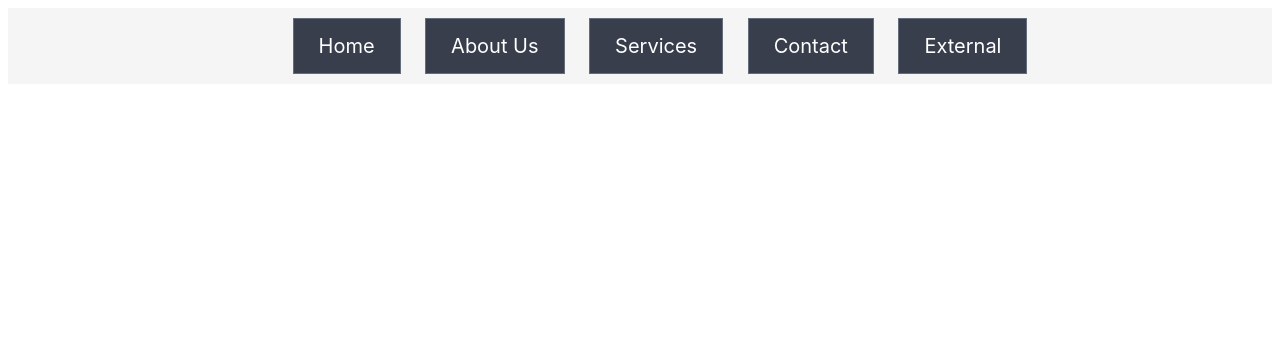
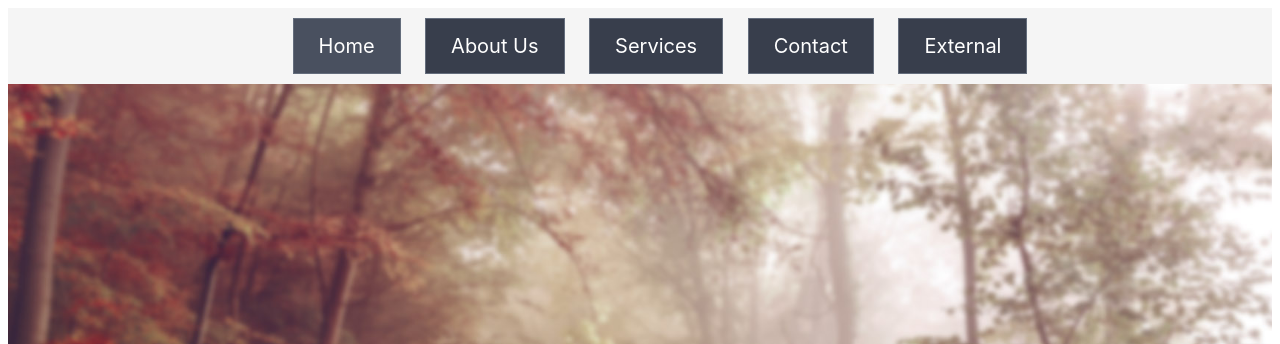
Before and after one commit to SHA888/SHA888.github.io, a plain HTML site: page index.html in a window 1280 px wide. Shown: the top 344 px of the page. Drawn offline with Linux system fonts and the light colour scheme.

Commit message:
Update index.html

```diff
--- a/index.html
+++ b/index.html
@@ -259,6 +259,75 @@
 		</footer>
 		<!-- End Footer Area -->
 	</div>
+							<script src="js/jquery-1.11.2.min.js"></script>
+						<script src="js/jquery.scrollUp.min.js"></script> <!-- https://github.com/markgoodyear/scrollup -->
+						<script src="js/jquery.singlePageNav.min.js"></script> <!-- https://github.com/ChrisWojcik/single-page-nav -->
+						<script src="js/parallax.js-1.3.1/parallax.js"></script> <!-- http://pixelcog.github.io/parallax.js/ -->
+						<script>
+
+    // HTML document is loaded. DOM is ready.
+    $(function() {
+
+    // Parallax
+        $('.intro-section').parallax({
+        	imageSrc: 'img/bg-1.jpg',
+        	speed: 0.2
+        });
+        $('.services-section').parallax({
+        	imageSrc: 'img/bg-2.jpg',
+        	speed: 0.2
+    	});
+        $('.contact-section').parallax({
+        	imageSrc: 'img/bg-3.jpg',
+        	speed: 0.2
+        });
+
+        // jQuery Scroll Up / Back To Top Image
+        $.scrollUp({
+                scrollName: 'scrollUp',      // Element ID
+		        scrollDistance: 300,         // Distance from top/bottom before showing element (px)
+		        scrollFrom: 'top',           // 'top' or 'bottom'
+		        scrollSpeed: 1000,            // Speed back to top (ms)
+		        easingType: 'linear',        // Scroll to top easing (see http://easings.net/)
+		        animation: 'fade',           // Fade, slide, none
+		        animationSpeed: 300,         // Animation speed (ms)
+		        scrollText: '', // Text for element, can contain HTML
+		        scrollImg: true            // Set true to use image
+            });
+
+        // ScrollUp Placement
+        $( window ).on( 'scroll', function() {
+
+            // If the height of the document less the height of the document is the same as the
+            // distance the window has scrolled from the top...
+            if ( $( document ).height() - $( window ).height() === $( window ).scrollTop() ) {
+
+                // Adjust the scrollUp image so that it's a few pixels above the footer
+                $('#scrollUp').css( 'bottom', '80px' );
+
+            } else {
+                // Otherwise, leave set it to its default value.
+                $('#scrollUp').css( 'bottom', '30px' );
+            }
+        });
+
+        $('.single-page-nav').singlePageNav({
+        	offset: $('.single-page-nav').outerHeight(),
+        	speed: 1500,
+        	filter: ':not(.external)',
+        	updateHash: true
+        });
+
+        $('.navbar-toggle').click(function(){
+        	$('.single-page-nav').toggleClass('show');
+        });
+
+        $('.single-page-nav a').click(function(){
+        	$('.single-page-nav').removeClass('show');
+        });
+
+    });
+</script>
 </body>
 
 </html>
```
